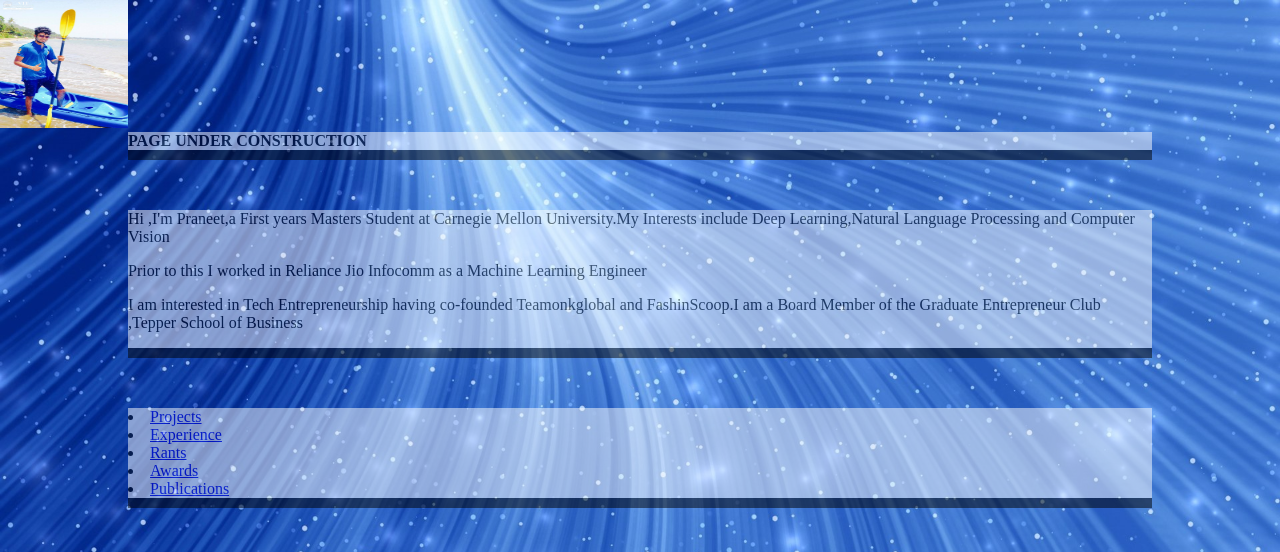
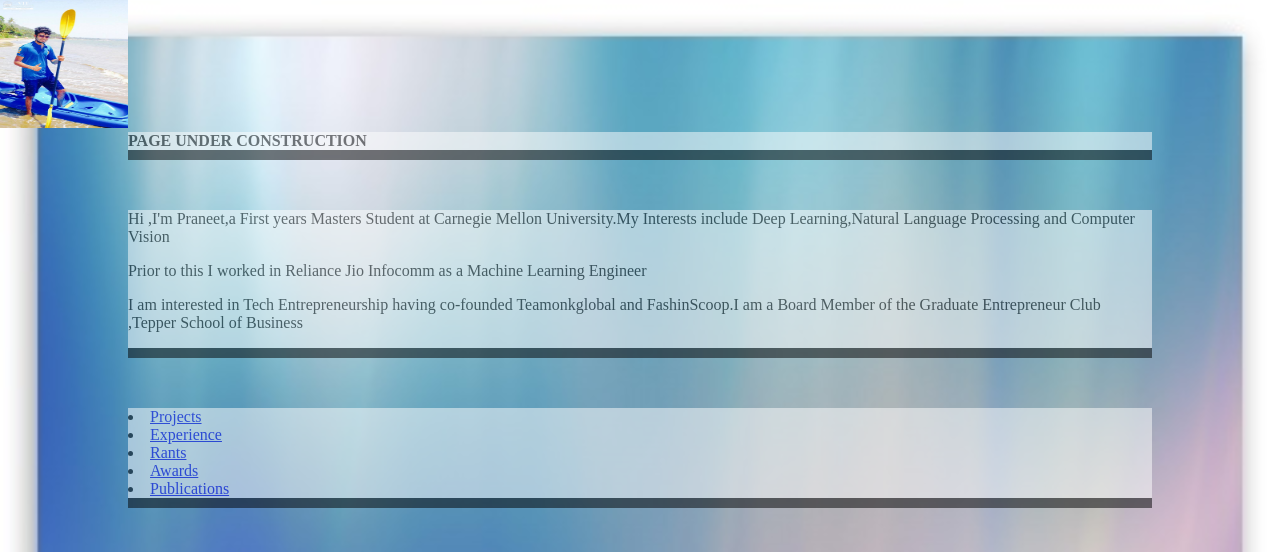
Before and after one commit to PraneetDutta/Website, a plain HTML site: page index.html in a window 1280 px wide. Shown: the top 552 px of the page. Drawn offline with Linux system fonts and the light colour scheme.

Commit message:
Update maintemplatee.css

```diff
--- a/css/maintemplatee.css
+++ b/css/maintemplatee.css
@@ -3,7 +3,7 @@ html, body  {
     padding: 0;
 }
 body {
-    background-image: url("B2.jpg");
+    background-image: url("BP3.jpg");
     background-attachment: fixed;
     background-position: center;
     background-size: 100% 100%;
```
